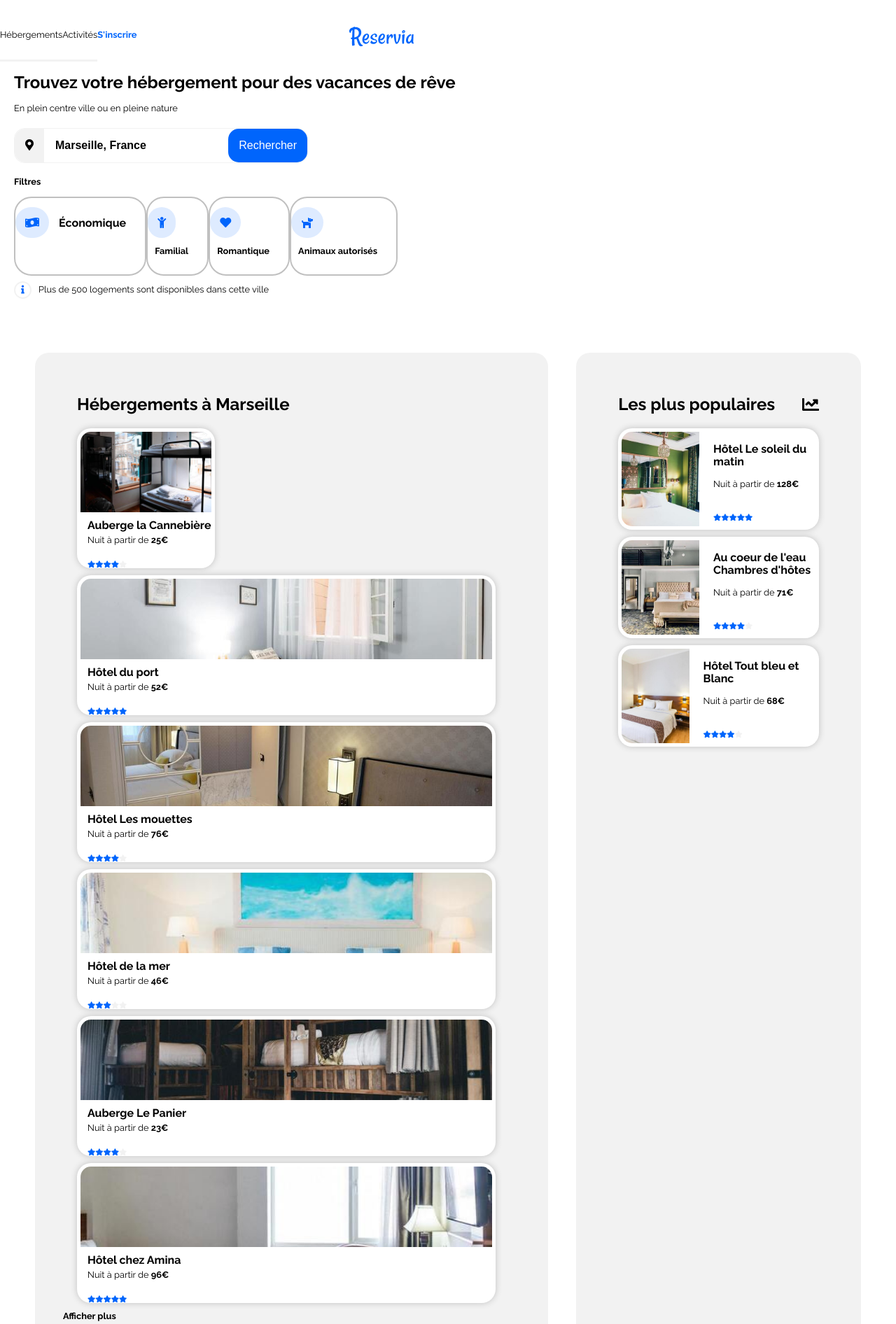
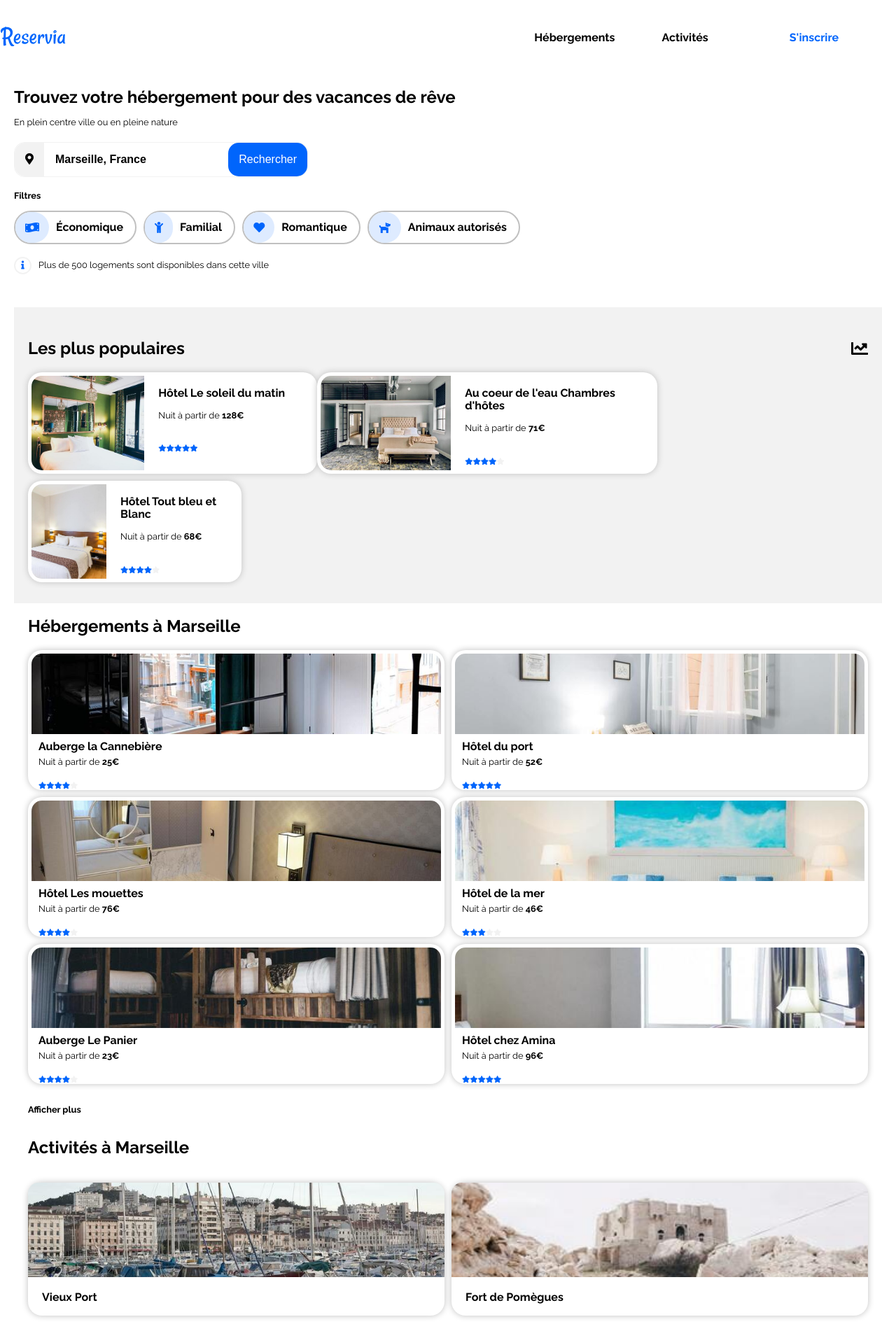
Before and after one commit to nickson75/JeanMorette_2_28052021, a plain HTML site: page index.html in a window 1280 px wide. Shown: the top 1892 px of the page at 70% size. Drawn offline with Linux system fonts and the light colour scheme.

Commit message:
Corrections Navbar et des Filtres

```diff
--- a/css/style.css
+++ b/css/style.css
@@ -15,7 +15,7 @@
 }
 
 .container-02 {
-    margin: 30px 50px;
+    margin: 0 20px;
 }
 
 .flex {
@@ -38,6 +38,10 @@
     align-items: center;
 }
 
+.j-center {
+    justify-items: center;
+}
+
 .space-between {
     justify-content: space-between;
 }
@@ -52,7 +56,6 @@
 
 .logo {
     width: 95px;
-    margin-left: 20px;
 }
 
 .bleu {
@@ -123,10 +126,11 @@
     border-radius: 25px;
 }
 
-.filtre a {
+.filtre div {
     border: 2px solid silver;
-    padding: 13px 12px 12px 0;
+    padding: 0 12px 0 0;
     border-radius: 25px;
+    align-items: center;
 }
 
 .filtre span {
@@ -134,30 +138,12 @@
     padding-right: 5px;
 }
 
-.filtre div {
+.filtre a {
     margin-bottom: 10px;
     margin-right: 10px;
 }
 
-.ancres {
-    border-bottom: 0.2rem solid var(--gris);
-    padding-bottom: 15px;
-}
 
-.ancres:hover {
-    border-bottom: 0.2rem solid var(--gris);
-    padding-bottom: 15px;
-}
-
-.ancres:active {
-    border-bottom: 0.2rem solid var(--bleu);
-    padding-bottom: 15px;
-}
-
-.ancres:visited {
-    border-bottom: 0.2rem solid var(--bleu);
-    padding-bottom: 15px;
-}
 
 
 
@@ -264,29 +250,7 @@ article div > p {
     margin-top: 20px;
 }
 
-nav div {
-    flex-basis: 50%;
-    padding-top: 30px;
-}
 
-nav > div:nth-child(2){
-    order: 3;
-    display: flex;
-    justify-content: center;
-}
-
-nav > div:nth-child(3){
-    order: 4;
-    display: flex;
-    justify-content: center;
-}
-
-nav > div:nth-child(4){
-    order: 2;
-    display: flex;
-    align-items: center;
-    justify-content: flex-end;
-}
 
 footer > div > nav {
     width: 100%;
@@ -407,30 +371,77 @@ span, input {
 
 }
 
-@media (min-width: 1024px) {
+@media (max-width: 1023px) {
 
-    nav div {
+    .ancres {
+        border-bottom: 0.2rem solid var(--gris);
+        padding-bottom: 15px;
+    }
+
+    .ancres:hover {
+        border-bottom: 0.2rem solid var(--gris);
+        padding-bottom: 15px;
+    }
+
+    .ancres:active {
+        border-bottom: 0.2rem solid var(--bleu);
+        padding-bottom: 15px;
+    }
+
+    .ancres:visited {
+        border-bottom: 0.2rem solid var(--bleu);
+        padding-bottom: 15px;
+    }
+
+    nav a {
         flex-basis: 50%;
         padding-top: 30px;
     }
 
-    nav > div:nth-child(2){
+    nav > a:nth-child(2){
         order: 3;
         display: flex;
         justify-content: center;
     }
 
-    nav > div:nth-child(3){
+    nav > a:nth-child(3){
         order: 4;
         display: flex;
         justify-content: center;
     }
 
-    nav > div:nth-child(4){
+    nav > a:nth-child(4){
         order: 2;
         display: flex;
         align-items: center;
         justify-content: flex-end;
+    }
+
+
+}
+
+@media (min-width: 1024px) {
+
+    nav div {
+
+    }
+
+    nav div:nth-child(1){
+        flex: 6;
+        padding-top: 30px;
+        padding-bottom: 30px;
+    }
+
+    nav div:nth-child(2), nav div:nth-child(3), nav div:nth-child(4){
+        flex: 1;
+        padding: 45px 30px;
+    }
+
+    nav div:nth-child(2) a, nav div:nth-child(3) a, nav div:nth-child(4) a {
+
+
+    nav div:nth-child(2):hover, nav div:nth-child(3):hover, nav div:nth-child(4):hover {
+        border-top: 2px solid var(--bleu);
     }
 
     #hebergements{
@@ -439,7 +450,7 @@ span, input {
 
     #hebergements article {
         background-color: var(--gris);
-        flex: 2;
+        flex: 2.3;
         margin-right: 20px;
         border-radius: 20px;
         padding: 40px;
@@ -481,4 +492,18 @@ span, input {
         flex-basis: 33%;
     }
 
+    .container-02 {
+        margin: 0 50px;
+    }
+
+    .container-nav {
+        margin: 0 50px;
+    }
+
+    footer ul li {
+        padding-left: 50px
+    }
+
+
+
 }
--- a/index.html
+++ b/index.html
@@ -16,20 +16,20 @@
 <body>
     <header>
 
-        <div>
+        <div class="container-nav">
 
 
-            <nav class="flex wrap">
-                <a href="index.html"><div><img class="logo" src="images/logo/Reservia.svg" alt="Logo de Reservia" /></a></div></a>
-                <a href="#hebergements"><div class="ancres"><p>Hébergements</p></div></a>
-                <a href="#activites"><div class="ancres"><p>Activités</p></div></a>
-                <a class="bleu inscription" href="#"><div><p><span>S'inscrire</span></p></div></a>
+            <nav class="flex">
+                <div><a href="index.html"><img class="logo" src="images/logo/Reservia.svg" alt="Logo de Reservia" /></a></div>
+                <div class="ancres flex j-center"><a href="#hebergements"><span>Hébergements</span></a></div>
+                <div class="ancres flex j-center"><a href="#activites"><span>Activités</span></a></div>
+                <div class="flex j-center"><a class="bleu inscription" href="#"><span>S'inscrire</span></a></div>
             </nav>
 
         </div>
 
 
-        <div class="container">
+        <div class="container-02">
 
             <h1>Trouvez votre hébergement pour des vacances de rêve</h1>
 
@@ -47,30 +47,30 @@
             <div class="flex wrap filtre">
 
                 <a href="#">
-                    <div>
+                    <div class="flex">
                         <i class="fas fa-money-bill-wave"></i>
                         <span>Économique</span>
                     </div>
                 </a>
 
                 <a href="#">
-                    <div>
+                    <div class="flex">
                         <i class="fas fa-child"></i>
-                        <p><span>Familial</span></p>
+                        <span>Familial</span>
                     </div>
                 </a>
 
                 <a href="#">
-                    <div>
+                    <div class="flex">
                         <i class="fas fa-heart"></i>
-                        <p><span>Romantique</span></p>
+                        <span>Romantique</span>
                     </div>
                 </a>
 
                 <a href="#">
-                    <div>
+                    <div class="flex">
                         <i class="fas fa-dog"></i>
-                        <p><span>Animaux autorisés</span></p>
+                        <span>Animaux autorisés</span>
                     </div>
                 </a>
 
@@ -99,8 +99,9 @@
                     </div>
 
                     <div class="flex wrap">
+
+                        <div class="flex column thumbnail">
                             <a href="#">
-                            <div class="flex column thumbnail">
                                 <img src="images/hebergements/4_small/marcus-loke-WQJvWU_HZFo-unsplash.jpg" alt="Photo de la chambre de l'Auberge la Cannebière">
                                 <div>
                                     <h3>Auberge la Cannebière</h3>
@@ -113,17 +114,12 @@
                                         <li><i class="fas fa-star bleu"></i></li>
                                         <li><i class="fas fa-star gris"></i></li>
                                     </ul>
-
-
                                 </div>
+                            </a>
                         </div>
 
-                        </a>
-
-                        </div>
-
+                        <div class="flex column thumbnail">
                             <a href="#">
-                            <div class="flex column thumbnail">
                                 <img src="images/hebergements/4_small/fred-kleber-gTbaxaVLvsg-unsplash.jpg" alt="Photo de la chambre de l'Hôtel du port">
                                 <div>
                                     <h3>Hôtel du port</h3>
@@ -136,12 +132,11 @@
                                         <li><i class="fas fa-star bleu"></i></li>
                                     </ul>
                                 </div>
+                            </a>
+                        </div>
 
-                            </div>
-                        </a>
-
+                        <div class="flex column thumbnail">
                             <a href="#">
-                            <div class="flex column thumbnail">
                                 <img src="images/hebergements/4_small/reisetopia-B8WIgxA_PFU-unsplash.jpg" alt="Photo de la chambre de l'Hôtel Les mouettes">
                                 <div>
                                     <h3>Hôtel Les mouettes</h3>
@@ -154,12 +149,11 @@
                                         <li><i class="fas fa-star gris"></i></li>
                                     </ul>
                                 </div>
+                            </a>
+                        </div>
 
-                            </div>
-                        </a>
-
+                        <div class="flex column thumbnail">
                             <a href="#">
-                            <div class="flex column thumbnail">
                                 <img src="images/hebergements/4_small/annie-spratt-Eg1qcIitAuA-unsplash.jpg" alt="Photo de la chambre de l'Hôtel de la mer">
                                 <div>
                                     <h3>Hôtel de la mer</h3>
@@ -172,12 +166,11 @@
                                         <li><i class="fas fa-star gris"></i></li>
                                     </ul>
                                 </div>
+                            </a>
+                        </div>
 
-                            </div>
-                        </a>
-
+                        <div class="flex column thumbnail">
                             <a href="#">
-                            <div class="flex column thumbnail">
                                 <img src="images/hebergements/4_small/nicate-lee-kT-ZyaiwBe0-unsplash.jpg" alt="Photo de la chambre de l'Auberge Le Panier">
                                 <div>
                                     <h3>Auberge Le Panier</h3>
@@ -190,12 +183,11 @@
                                         <li><i class="fas fa-star gris"></i></li>
                                     </ul>
                                 </div>
+                            </a>
+                        </div>
 
-                            </div>
-                        </a>
-
+                        <div class="flex column thumbnail">
                             <a href="#">
-                            <div class="flex column thumbnail">
                                 <img src="images/hebergements/4_small/febrian-zakaria-M6S1WvfW68A-unsplash.jpg" alt="Photo de la chambre de l'Hôtel chez Amina">
                                 <div>
                                     <h3>Hôtel chez Amina</h3>
@@ -208,13 +200,12 @@
                                         <li><i class="fas fa-star bleu"></i></li>
                                     </ul>
                                 </div>
-
+                            </a>
                         </div>
-                        </a>
-
 
 
                     </div>
+
 
                     <p><span>Afficher plus</span></p>
 
@@ -251,6 +242,7 @@
                                 </div>
                             </div>
                         </a>
+
 
                         <a href="#">
                             <div class="sm-thumbnail flex">
@@ -300,7 +292,7 @@
 
         </section>
 
-        <section id="activites">
+        <section id="activites" class="container-02">
 
             <article>
                 <div class="container">
@@ -309,47 +301,47 @@
 
                     <div class="flex wrap">
 
+                        <div class="flex column thumbnail-2">
                             <a href="#">
-                            <div class="flex column thumbnail-2">
                                 <img src="images/activites/4_small/reno-laithienne-QUgJhdY5Fyk-unsplash.jpg" alt="Photo du Vieux Port<">
                                 <h3>Vieux Port</h3>
+                            </a>
                         </div>
-                        </a>
 
+                        <div class="flex column thumbnail-2">
                             <a href="#">
-                            <div class="flex column thumbnail-2">
                                 <img src="images/activites/4_small/paul-hermann-QFTrLdQIRhI-unsplash.jpg" alt="Photo du Fort de Pomègues">
                                 <h3>Fort de Pomègues</h3>
+                            </a>
                         </div>
-                        </a>
 
+                        <div class="flex column thumbnail-2">
                             <a href="#">
-                            <div class="flex column thumbnail-2">
                                 <img src="images/activites/4_small/kevin-hikari-rV_Qd1l-VXg-unsplash.jpg" alt="Photo des Îles du Frioul">
                                 <h3>Îles du Frioul</h3>
+                            </a>
                         </div>
-                        </a>
 
+                        <div class="flex column thumbnail-2">
                             <a href="#">
-                            <div class="flex column thumbnail-2">
                                 <img src="images/activites/4_small/kilyan-sockalingum-NR8-cBCN3aI-unsplash.jpg" alt="Photo du Parc National des Calanques">
                                 <h3>Parc National des Calanques</h3>
+                            </a>
                         </div>
-                        </a>
 
+                        <div class="flex column thumbnail-2">
                             <a href="#">
-                            <div class="flex column thumbnail-2">
                                 <img src="images/activites/4_small/florian-wehde-xW9e8gdotxI-unsplash.jpg" alt="Photo de Notre-Dame-de-la-Garde">
                                 <h3>Notre-Dame-de-la-Garde</h3>
+                            </a>
                         </div>
-                        </a>
 
+                        <div class="flex column thumbnail-2">
                             <a href="#">
-                            <div class="flex column thumbnail-2">
                                 <img src="images/activites/4_small/lena-paulin-wH2-EJoDcV0-unsplash.jpg" alt="Photo du Parc Longchamp">
                                 <h3>Parc Longchamp</h3>
+                            </a>
                         </div>
-                        </a>
 
                     </div>
 
@@ -361,7 +353,7 @@
     </main>
 
     <footer>
-        <div class="container>">
+        <div>
 
             <nav class="flex wrap">
 
```
Lines whose indentation alone changed are shown as unchanged.
